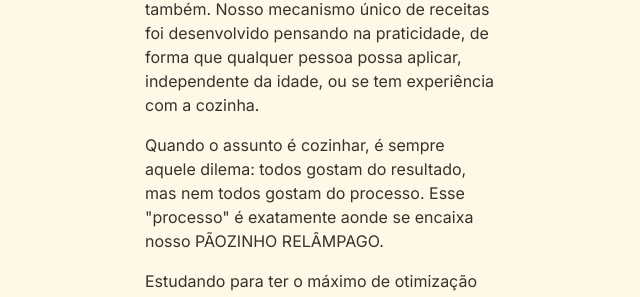
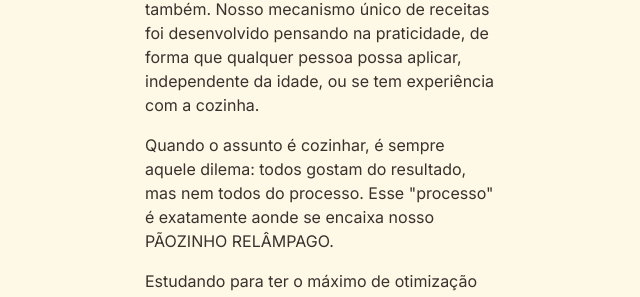
Before and after one commit to ogmacway/paozinho-relampago, a React (Vite) app: page / in a window 1280 px wide. Shown: the part 1737-2034 px from the top of the page, without its empty margins (319-959 px from the left). Built offline with nearby package versions, Linux system fonts and the light colour scheme; the HTML template or start-up script is replaced by a standard one.

Commit message:
Visual edit in Lovable

```diff
--- a/src/components/SimplificationSection.tsx
+++ b/src/components/SimplificationSection.tsx
@@ -33,7 +33,7 @@ const SimplificationSection = () => {
                 Se não tiver panela, pode ser no micro-ondas também. Nosso mecanismo único de receitas foi desenvolvido pensando na praticidade, de forma que qualquer pessoa possa aplicar, independente da idade, ou se tem experiência com a cozinha.
               </p>
 
-              <p className="text-base">Quando o assunto é cozinhar, é sempre aquele dilema: todos gostam do resultado, mas nem todos gostam do processo. Esse "processo" é exatamente aonde se encaixa nosso PÃOZINHO RELÂMPAGO.</p>
+              <p className="text-base">Quando o assunto é cozinhar, é sempre aquele dilema: todos gostam do resultado, mas nem todos do processo. Esse "processo" é exatamente aonde se encaixa nosso PÃOZINHO RELÂMPAGO.</p>
 
               <p className="text-base">
                 Estudando para ter o máximo de otimização nas receitas, aplicamos nosso modelo aos seguintes sabores até o momento:
```
